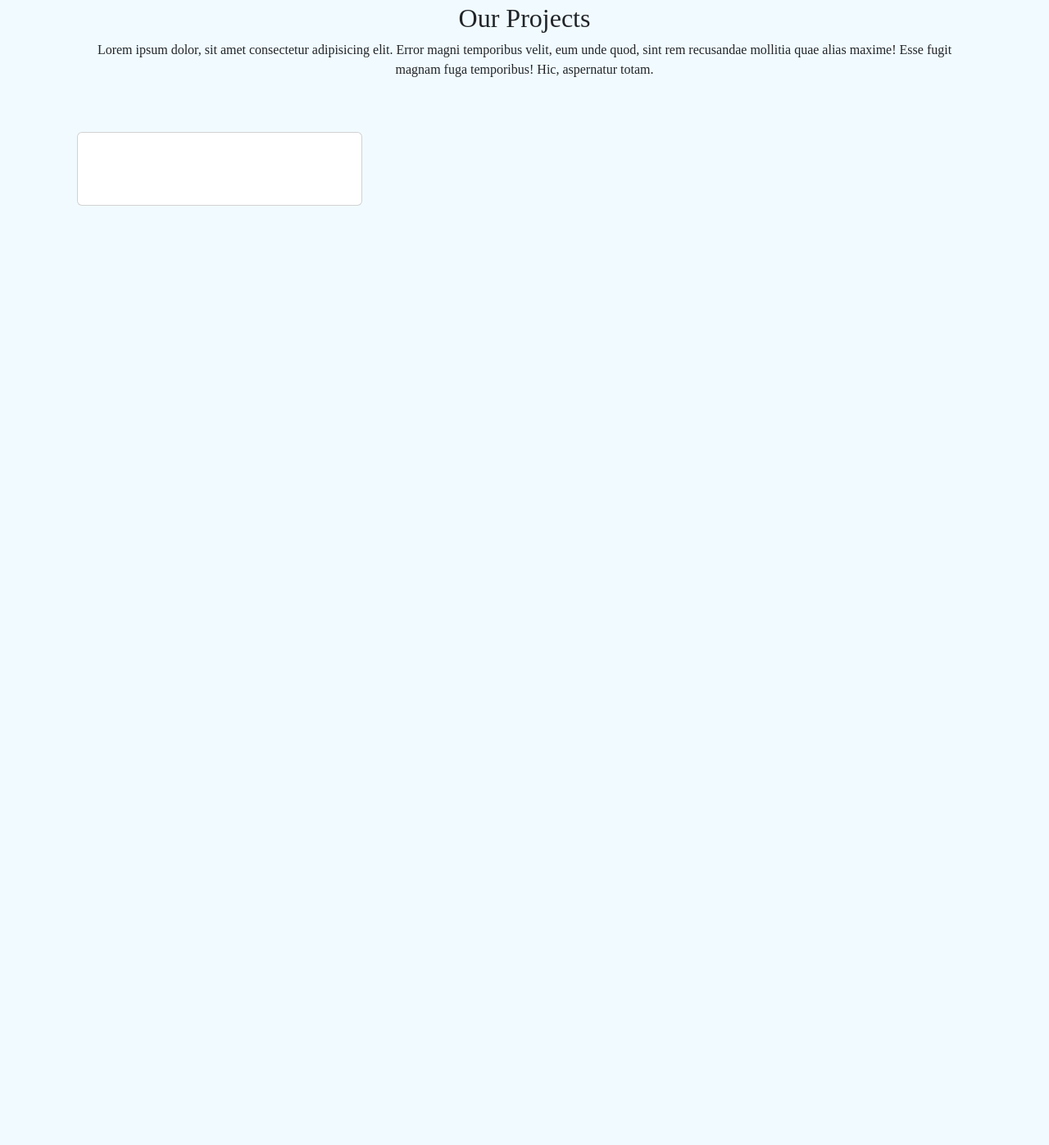
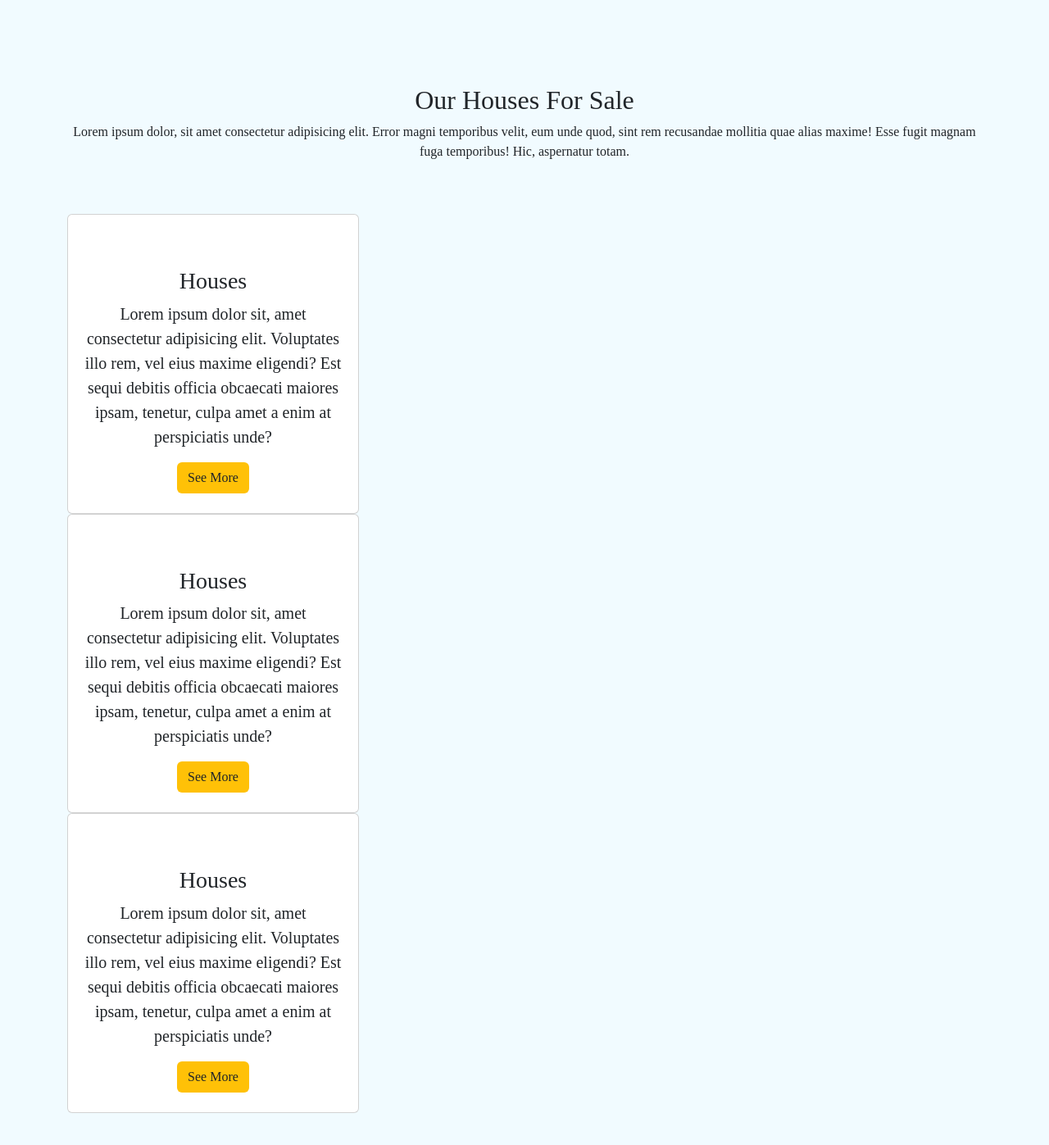
Before and after one commit to Tapr1990/Bootstrap_Project, a plain HTML site: page index.html in a window 1280 px wide. Shown: the part 2926-4323 px from the top of the page at 82% size. Before the commit the page ends 3377 px from the top, so only its background shows below. Drawn offline with nearby package versions, Linux system fonts and the light colour scheme.

Commit message:
criação e estilização da lading Page

```diff
--- a/index.html
+++ b/index.html
@@ -163,12 +163,16 @@
                                 </div>
                             </div>
                         </div>
+                    </div>
+                </div>
+            </div>
+    </section>
     <section id="portofolio" class="portofolio section-padding">
         <div class="container">
             <div class="row">
                 <div class="col-md-12">
                     <div class="section-header text-center pb-5">
-                                            <h2>Our Projects</h2>
+                        <h2>Our Houses For Sale</h2>
                         <p>Lorem ipsum dolor, sit amet consectetur adipisicing elit. Error magni temporibus velit, eum unde quod, sint rem recusandae mollitia quae alias maxime! Esse fugit magnam fuga temporibus! Hic, aspernatur totam.</p>
                     </div>
                 </div>
@@ -180,6 +184,43 @@
                             <div class="img-area mb-4">
                                 <img src="" alt="" class="img-fluid">
                             </div>
+                            <h3 class="card-title">Houses</h3>
+                            <p class="lead">
+                                Lorem ipsum dolor sit, amet consectetur adipisicing elit. Voluptates illo rem, vel eius maxime eligendi? Est sequi debitis officia obcaecati maiores ipsam, tenetur, culpa amet a enim at perspiciatis unde?
+                            </p>
+                            <button class="btn bg-warning text-dark">See More</button>
+                        </div>
+                    </div>
+                </div>
+            </div>
+            <div class="row">
+                <div class="col-12 col-md-12 col-lg-4">
+                    <div class="card text-center bg-white pb-2">
+                        <div class="card-body text-dark">
+                            <div class="img-area mb-4">
+                                <img src="" alt="" class="img-fluid">
+                            </div>
+                            <h3 class="card-title">Houses</h3>
+                            <p class="lead">
+                                Lorem ipsum dolor sit, amet consectetur adipisicing elit. Voluptates illo rem, vel eius maxime eligendi? Est sequi debitis officia obcaecati maiores ipsam, tenetur, culpa amet a enim at perspiciatis unde?
+                            </p>
+                            <button class="btn bg-warning text-dark">See More</button>
+                        </div>
+                    </div>
+                </div>
+            </div>
+            <div class="row">
+                <div class="col-12 col-md-12 col-lg-4">
+                    <div class="card text-center bg-white pb-2">
+                        <div class="card-body text-dark">
+                            <div class="img-area mb-4">
+                                <img src="" alt="" class="img-fluid">
+                            </div>
+                            <h3 class="card-title">Houses</h3>
+                            <p class="lead">
+                                Lorem ipsum dolor sit, amet consectetur adipisicing elit. Voluptates illo rem, vel eius maxime eligendi? Est sequi debitis officia obcaecati maiores ipsam, tenetur, culpa amet a enim at perspiciatis unde?
+                            </p>
+                            <button class="btn bg-warning text-dark">See More</button>
                         </div>
                     </div>
                 </div>
@@ -192,10 +233,7 @@
 
 
 
-                    </div>
-                </div>
-            </div>
-        </section>
+
 
 
 
--- a/style.css
+++ b/style.css
@@ -63,6 +63,10 @@ body {
     font-size: 50px;
 }
 
+#portofolio .cotainer {
+
+}
+
 
 /* responsive css */
 
```
Lines whose indentation alone changed are shown as unchanged.
